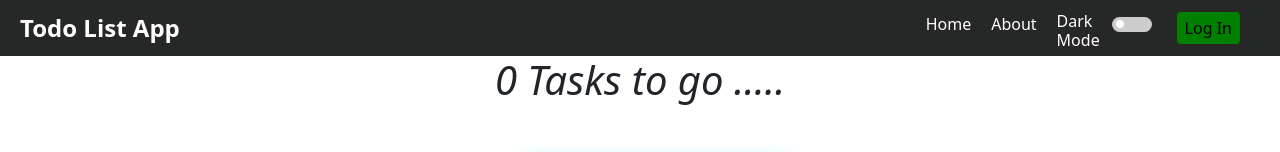
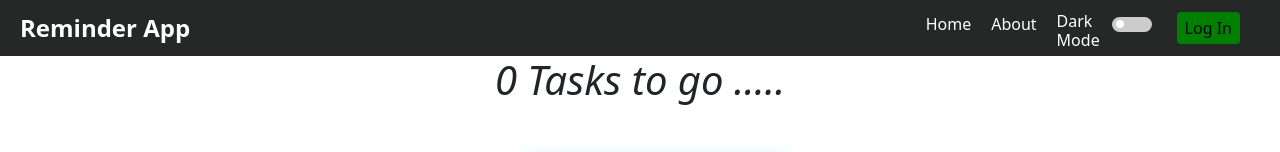
Before and after one commit to Mridul004/To-Do-List, a React (Create React App) app: page / in a window 1280 px wide. Shown: the top 152 px of the page. Built offline with nearby package versions, Linux system fonts and the light colour scheme.

Commit message:
Update Navbar.js

```diff
--- a/src/Components/Navbar.js
+++ b/src/Components/Navbar.js
@@ -25,7 +25,7 @@ const Navbar = () => {
   return (
     <nav className="navbar">
       <div className="navbar__logo">
-        <span>Todo List App</span>
+        <span>Reminder App</span>
       </div>
       <ul className="navbar__links">
         <li>
```
